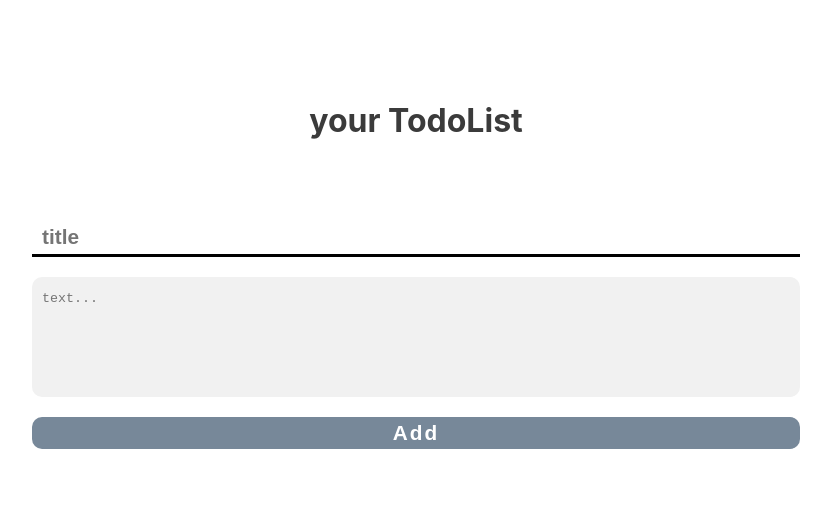
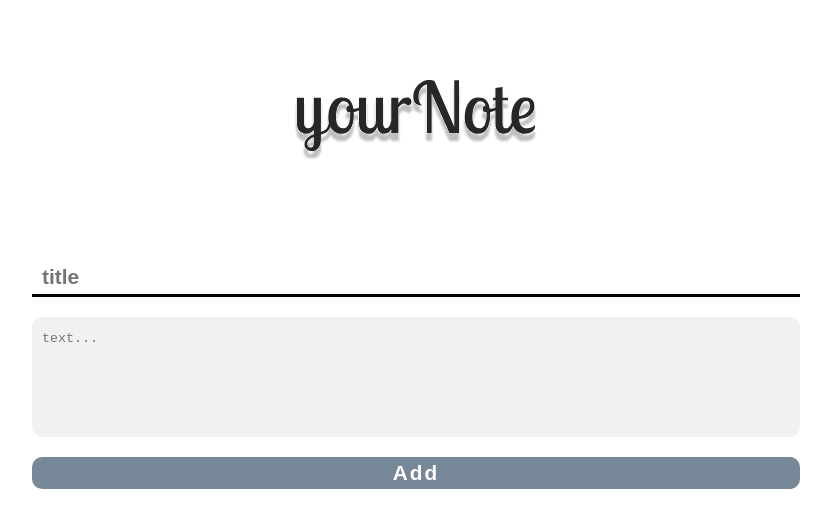
Before and after one commit to Datto27/first-todo, a React (Create React App) app: page / in a window 1280 px wide. Shown: the top 528 px of the page, without its empty margins (224-1055 px from the left). Built offline with nearby package versions, Linux system fonts and the light colour scheme.

Commit message:
style changes, add logo

```diff
--- a/src/App.js
+++ b/src/App.js
@@ -1,7 +1,7 @@
 import React, { useEffect } from "react";
 import { useGlobalContext } from "./context";
 import { TodoList } from "./TodoList";
-
+import logo from "./yourNote.svg"
 
 function App() {
   const {data, setData,
@@ -31,7 +31,7 @@ function App() {
 
   return (
     <main className="main-section">
-      <h1 className="main-title">your TodoList</h1>
+      <img className="main-title" src={logo} alt="logo" />
       <form className="todo-form" onSubmit={handleSubmit} >
         <input className="title-input" placeholder="title" value={title}
           onChange={(e) => setTitle(e.target.value)}/>
--- a/src/TodoList.js
+++ b/src/TodoList.js
@@ -3,8 +3,7 @@ import {AiFillDelete, AiFillEdit} from "react-icons/ai"
 import { useGlobalContext } from "./context"
 
 export const TodoList = ({data, deleteItem}) => {
-    const {editItem, isEditing, setIsEditing,
-            isActive, setIsActive} = useGlobalContext()
+    const {editItem, isEditing, setIsEditing} = useGlobalContext()
     const [curentItemID, setCurrentItemID] = useState("")
     const [selectItemID, setSelectItemID] = useState("")
     const [newText, setNewText] = useState("")
@@ -54,7 +53,6 @@ export const TodoList = ({data, deleteItem}) => {
                                     : (<p className="text">{text}</p>)
                         }
                     </div>}
-                    {console.log(selectItemID, id)}
 
                     {/* pirvel rigshi amotsmebs aris tu ara todo item actiuri, id-is sashualebit ( achvenebs <p> an "" )
                         shemdeg amotsmebs editi chartulia tu ara shesabamisi itemistvis
--- a/src/index.css
+++ b/src/index.css
@@ -21,13 +21,14 @@ body {
   sans-serif;
 }
 .main-section {
+  display: flex;
+  flex-flow: column nowrap;
   padding: 5vh 10vw;
 }
 .main-title {
-  text-align: center;
-  margin-bottom: 80px;
+  height: 80px;
+  margin-bottom: 100px;
   color: var(--dark-grey);
-
 }
 .todo-form {
   display: flex;
@@ -110,9 +111,10 @@ body {
 .item-content {
   height: 0;
   overflow: hidden;
+  transition: .5s ease-in-out;
 }
 .show-text {
-  height: auto;
+  height: 100px;
 }
 .text {
   color: rgb(90, 90, 90);
@@ -127,7 +129,6 @@ body {
   padding: 5px;
   min-height: 50px;
   border-radius: 5px;
-
 }
 .save-btn {
   margin: 5px 10px;
@@ -149,3 +150,11 @@ body {
     padding: 10vh 20vw;
   }
 }
+@media screen and (min-height: 500px) {
+  .new-input {
+    min-height: 90px;
+  }
+  .show-text {
+    height: 140px;
+  }
+}
```
Also changed, not shown: src/yourNote.svg (added).
